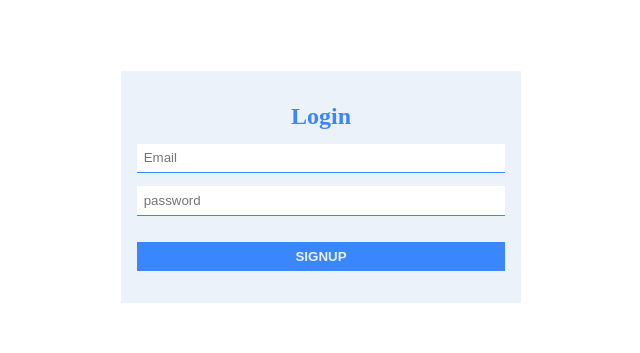
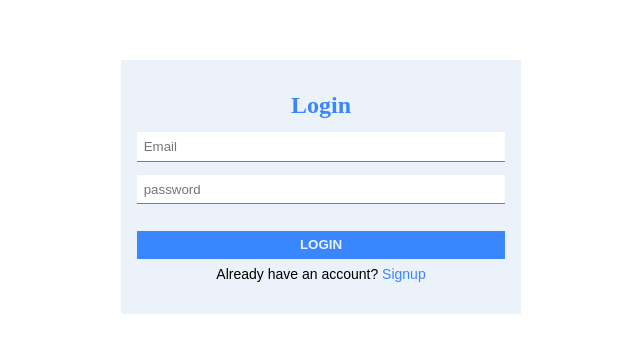
Before and after one commit to IM-Suryakant-Kumar/dashboard-assignment, a React (Vite) app in the folder client/: page /login in a window 1280 px wide. Shown: the part 213-566 px from the top of the page, without its empty margins (319-959 px from the left). Built offline with nearby package versions, Linux system fonts and the light colour scheme.

Commit message:
feat: added bottom subtitle to login page

```diff
--- a/client/src/pages/Login.tsx
+++ b/client/src/pages/Login.tsx
@@ -1,5 +1,13 @@
 import { Form } from "react-router-dom";
-import { Button, Container, Input, Title, Wrapper } from "../styles/login.css";
+import {
+	Button,
+	Container,
+	Input,
+	Subtitle,
+	Title,
+	Wrapper,
+} from "../styles/login.css";
+import { Link } from "react-router-dom";
 
 const Login = () => {
 	return (
@@ -17,8 +25,11 @@ const Login = () => {
 						name="password"
 						placeholder="password"
 					/>
-                    <Button>Signup</Button>
+					<Button>Login</Button>
 				</Form>
+				<Subtitle>
+					Already have an account? <Link to="signup">Signup</Link>
+				</Subtitle>
 			</Wrapper>
 		</Container>
 	);
--- a/client/src/styles/index.ts
+++ b/client/src/styles/index.ts
@@ -16,6 +16,11 @@ const GlobalStyle = createGlobalStyle`
         /* font-family: 'Cinzel', serif; */
         font-family: 'Fira Sans', sans-serif;
     }
+
+    a {
+        text-decoration: none;
+        color: var(--logo-color);
+    }
 `;
 
 export default GlobalStyle;
--- a/client/src/styles/login.css.tsx
+++ b/client/src/styles/login.css.tsx
@@ -17,6 +17,7 @@ export const Wrapper = styled.div`
 
 export const Title = styled.h2`
 	font-family: "Cinzel", serif;
+    font-weight: bolder;
 	text-align: center;
     color: var(--logo-color);
 `;
@@ -45,3 +46,9 @@ export const Button = styled.button`
     font-weight: bolder;
     cursor: pointer;
 `
+
+export const Subtitle = styled.p`
+    text-align: center;
+    margin-top: 0.5em;
+    font-size: 0.875rem;
+`
```
